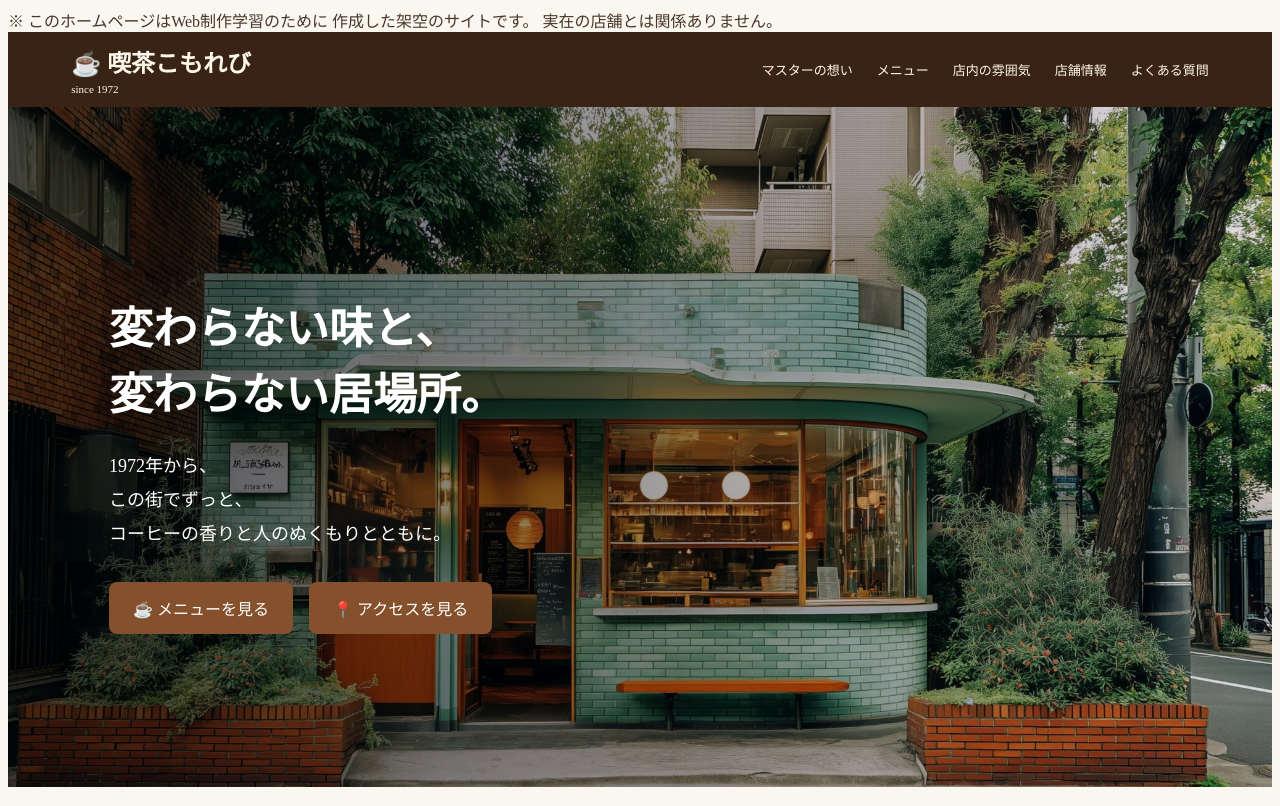
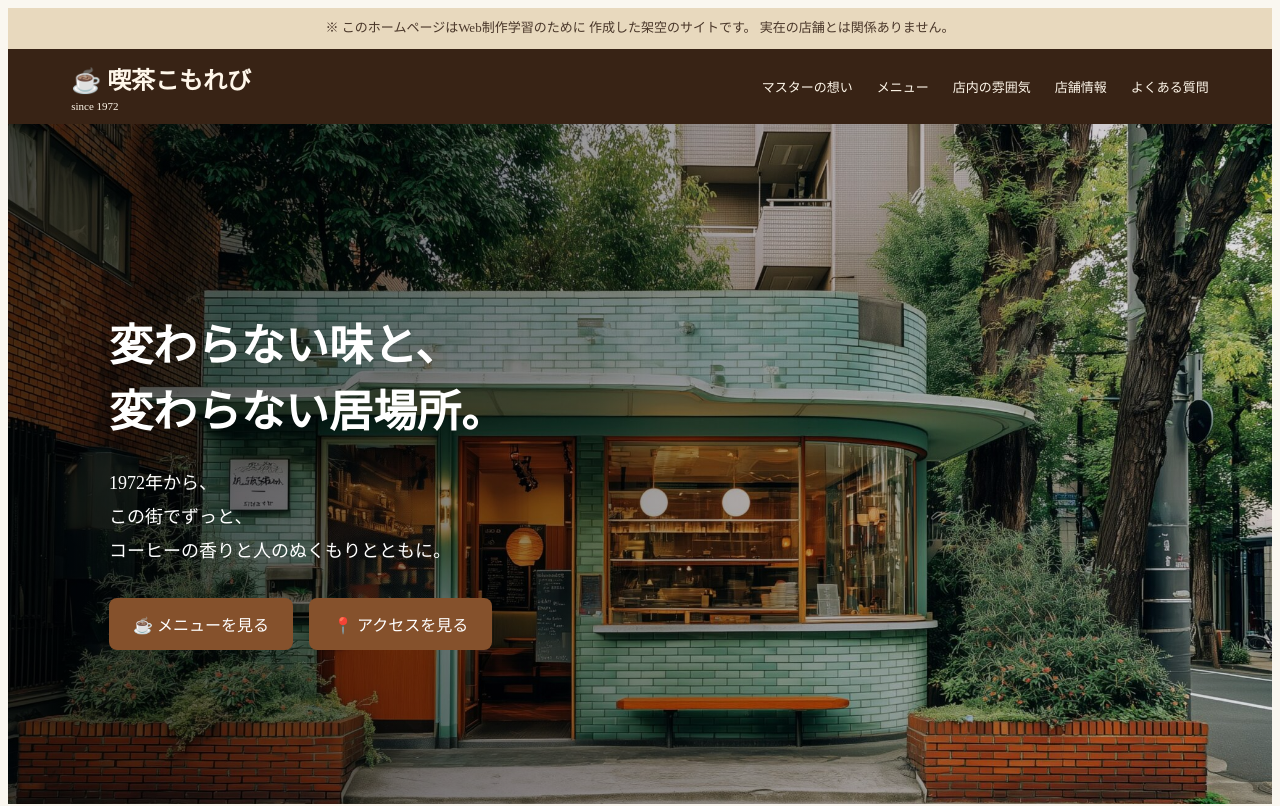
Before and after one commit to milkkarin/cafe-website, a plain HTML site: page index.html in a window 1280 px wide. Shown: the top 806 px of the page. Drawn offline with Linux system fonts and the light colour scheme.

Commit message:
Add demo notice styles to style.css
Added a demo notice section with styling.

```diff
--- a/style.css
+++ b/style.css
@@ -1,3 +1,13 @@
+
+/* 練習サイトのお知らせ */
+.demo-notice {
+  background-color: #E8D9BE;
+  color: #493629;
+  text-align: center;
+  padding: 10px 15px;
+  font-size: 13px;
+  line-height: 1.6;
+}
 
 body {
   background-color: #FAF7F0;
```
